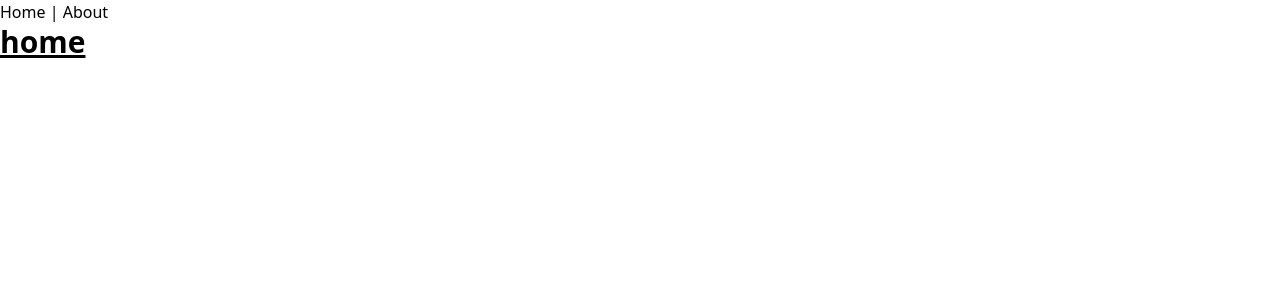
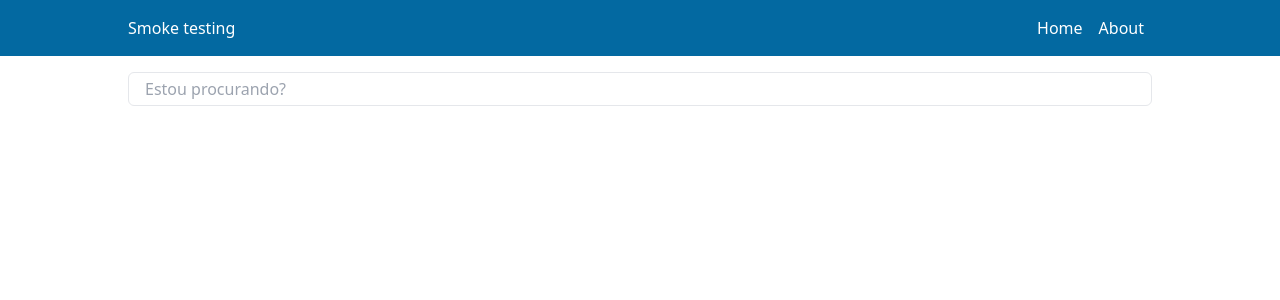
Before and after one commit to Helton-Carlos/smoke-testing, a Vue app: page / in a window 1280 px wide. Shown: the top 300 px of the page. Built offline with nearby package versions, Linux system fonts and the light colour scheme.

Commit message:
feat: navbar and input search

```diff
--- a/src/App.vue
+++ b/src/App.vue
@@ -1,10 +1,10 @@
 <script setup lang="ts">
+import STnav from './components/STnav.vue';
 </script>
 
 <template>
-  <div id="nav">
-    <router-link to="/">Home</router-link> |
-    <router-link to="/about">About</router-link>
+  <STnav />
+  <div class="w-4/5 mx-auto">
+    <router-view />
   </div>
-  <router-view />
 </template>
--- /dev/null
+++ b/src/components/STInput.vue
@@ -0,0 +1,17 @@
+<script setup lang="ts">
+import { ref } from 'vue';
+
+const inputs = ref<string>("");
+
+function pesquisar(){
+  console.log(inputs.value)
+}
+</script>
+
+<template>
+  <div class="my-4">
+    <input type="text" id="first_name"
+      class="block w-full px-4 py-1 text-indico-700 bg-white border rounded-md focus:border-indico-400 focus:ring-indico-300 focus:outline-none focus:ring focus:ring-opacity-40"
+      placeholder="Estou procurando?" v-model="inputs" @keyup.enter="pesquisar()" required>
+  </div>
+</template>
--- /dev/null
+++ b/src/components/STnav.vue
@@ -0,0 +1,28 @@
+<script setup lang="ts">
+import { ref } from 'vue';
+
+interface routes {
+  router: string,
+  name: string
+}
+
+const routes = ref<routes[]>([
+  { router: "/", name: "Home" },
+  { router: "/about", name: "About" }
+]);
+
+
+</script>
+
+<template>
+  <div class="bg-sky-700 text-white py-4">
+    <div class="w-4/5 flex justify-between wx mx-auto">
+      <div>
+        <h1>Smoke testing</h1>
+      </div>
+      <div>
+        <router-link v-for="route in routes" :key="route.router" :to="route.router" class="px-2 hover:text-cyan-200">{{route.name}}</router-link>
+      </div>
+    </div>
+  </div>
+</template>
--- a/src/pages/Home.vue
+++ b/src/pages/Home.vue
@@ -1,5 +1,9 @@
+<script setup lang="ts">
+import STInputVue from '../components/STInput.vue';
+</script>
+
 <template>
-  <h1 class="text-3xl font-bold underline">
-    home
-  </h1>
+ <div>
+  <STInputVue />
+ </div>
 </template>
```
